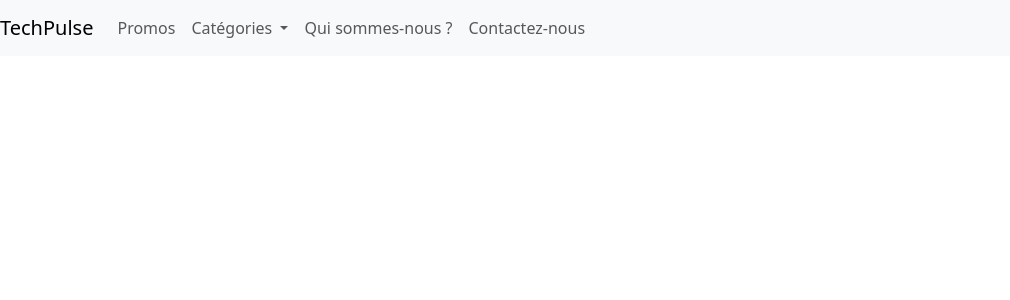
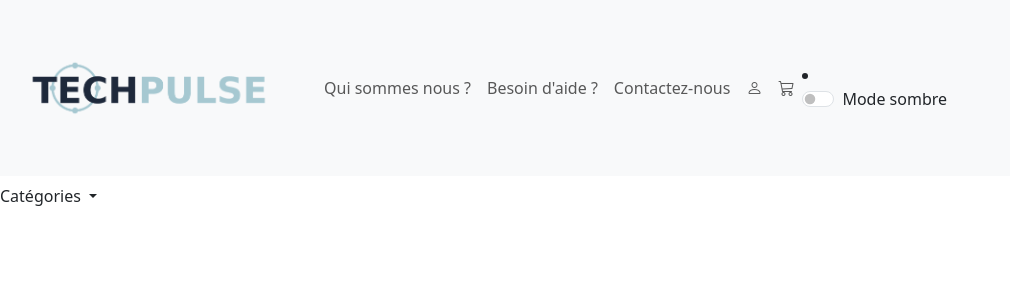
Before and after one commit to jennaram/siteEcommercePHP, a PHP site: page /header.php in a window 1280 px wide. Shown: the top 300 px of the page, without its empty margins (0-1010 px from the left). Run offline with PHP 8.4, Linux system fonts and the light colour scheme; some libraries are stand-ins or nearby versions.

Commit message:
header v2

```diff
--- a/header.php
+++ b/header.php
@@ -4,19 +4,61 @@
     <meta charset="UTF-8">
     <meta name="viewport" content="width=device-width, initial-scale=1.0">
     <title>TechPulse</title>
+    <!-- Lien vers le fichier CSS de Bootstrap -->
     <link href="https://cdn.jsdelivr.net/npm/bootstrap@5.3.0/dist/css/bootstrap.min.css" rel="stylesheet">
+    <!-- Lien vers le fichier CSS des icônes Bootstrap Icons -->
+    <link rel="stylesheet" href="https://cdn.jsdelivr.net/npm/bootstrap-icons@1.11.3/font/bootstrap-icons.css">
 </head>
 <body>
     <nav class="navbar navbar-expand-lg navbar-light bg-light">
-        <a class="navbar-brand" href="index.php">TechPulse</a>
+        <!-- Logo à gauche -->
+        <a class="navbar-brand" href="index.php">
+            <img src="images/techpulse-logo.png" alt="TechPulse Logo" width="300" height="150" class="d-inline-block align-top">
+
+        </a>
+        <!-- Bouton pour le menu responsive -->
         <button class="navbar-toggler" type="button" data-toggle="collapse" data-target="#navbarNav" aria-controls="navbarNav" aria-expanded="false" aria-label="Toggle navigation">
             <span class="navbar-toggler-icon"></span>
         </button>
+        <!-- Liens de navigation -->
         <div class="collapse navbar-collapse" id="navbarNav">
             <ul class="navbar-nav">
                 <li class="nav-item">
-                    <a class="nav-link" href="promos.php">Promos</a>
+                    <a class="nav-link" href="about.php">Qui sommes nous ?</a>
                 </li>
+
+                <li class="nav-item">
+                    <a class="nav-link" href="help.php">Besoin d'aide ?</a>
+                </li>
+                <li class="nav-item">
+                    <a class="nav-link" href="contact.php">Contactez-nous</a>
+                </li>
+            </ul>
+            <!-- Icône "Person" tout à droite -->
+            <ul class="navbar-nav ml-auto">
+                <li class="nav-item">
+                    <a class="nav-link" href="#">
+                        <i class="bi bi-person"></i> <!-- Icône Bootstrap Person -->
+                    </a>
+                </li>
+            </ul>
+            <ul class="navbar-nav ml-auto">
+                <li class="nav-item">
+                    <a class="nav-link" href="#">
+                    <i class="bi bi-cart3"></i> <!-- Icône Bootstrap Panier-->
+                    </a>
+            </ul>
+             <!-- Bouton de bascule dark/light -->
+             <li class="nav-item">
+                    <div class="form-check form-switch">
+                        <input class="form-check-input" type="checkbox" role="switch" id="flexSwitchCheckChecked">
+                        <label class="form-check-label" for="flexSwitchCheckChecked">Mode sombre</label>
+                    </div>
+                </li>
+        </div>
+    </nav>
+                <!-- Menu déroulant "Catégories" en dessous -->
+            <ul class="navbar-nav flex-column w-100">
                 <li class="nav-item dropdown">
                     <a class="nav-link dropdown-toggle" href="#" id="navbarDropdown" role="button" data-toggle="dropdown" aria-haspopup="true" aria-expanded="false">
                         Catégories
@@ -27,15 +69,11 @@
                         <a class="dropdown-item" href="tablettes.php">Tablettes</a>
                     </div>
                 </li>
-                <li class="nav-item">
-                    <a class="nav-link" href="about.php">Qui sommes-nous ?</a>
-                </li>
-                <li class="nav-item">
-                    <a class="nav-link" href="contact.php">Contactez-nous</a>
-                </li>
             </ul>
         </div>
     </nav>
+
+    <!-- Scripts JavaScript de Bootstrap -->
     <script src="js/jquery-3.5.1.slim.min.js"></script>
     <script src="js/bootstrap.bundle.min.js"></script>
 </body>
--- a/index.php
+++ b/index.php
@@ -1,6 +1,6 @@
 <?php include 'header.php'; ?>
 <div class="container">
-    <h1>Bienvenue sur TechPulse</h1>
-    <p>Découvrez nos dernières offres sur les smartphones, ordinateurs portables et tablettes.</p>
+    <h1>Découvrez nos bons plans</h1>
+    <p>Votre matériel informatique au meilleur prix</p>
 </div>
 <?php include 'footer.php'; ?>
```
Also changed, not shown: images/techpulse-logo.png (added), index.css (deleted), style.css (added).
